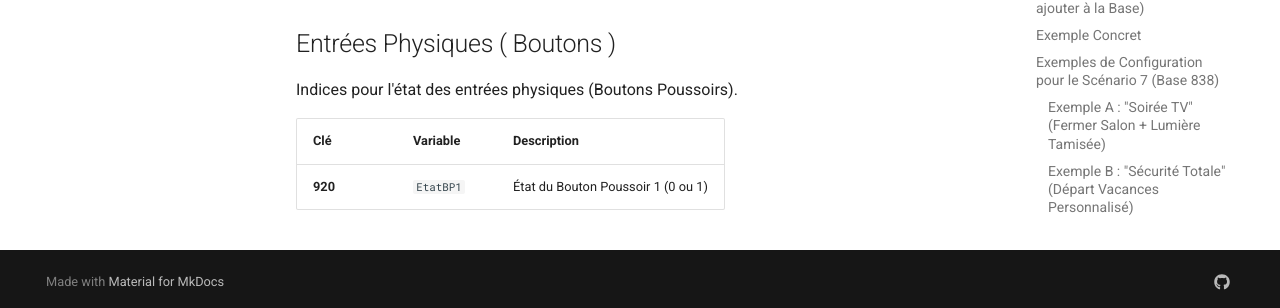
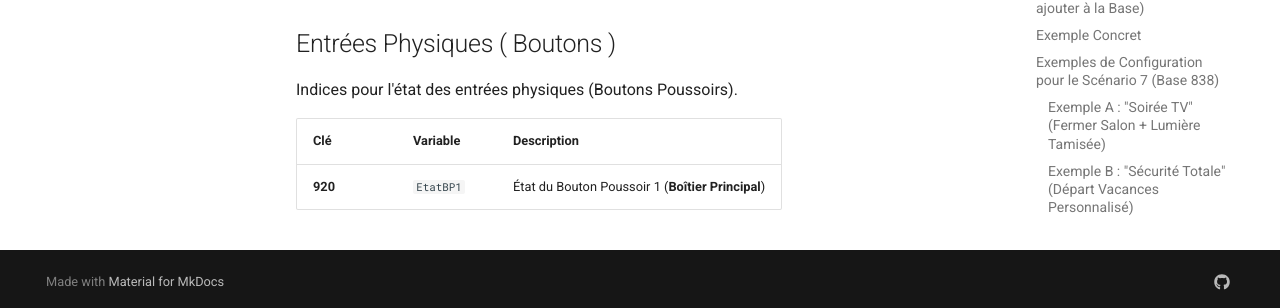
Before and after one commit to essensys-hub/essensys-raspberry-install, an MkDocs documentation site: the page built from docs/maintenance/debug.md, in a window 1280 px wide and 900 px high, scrolled down 18984 px. Shown: the part 586-894 px from the top of the window. Built offline with MkDocs 1.6.1 and Material for MkDocs 9.7.7, drawn with Linux system fonts in a browser that asks for light colours; comment, search, counter and statistics services are not loaded; the version menu is left out.

Commit message:
Refine Key 920 docs: Specify 'Boîtier Principal'

```diff
--- a/docs/maintenance/debug.md
+++ b/docs/maintenance/debug.md
@@ -544,4 +544,4 @@ Indices pour l'état des entrées physiques (Boutons Poussoirs).
 
 | Clé | Variable | Description |
 | :--- | :--- | :--- |
-| **920** | `EtatBP1` | État du Bouton Poussoir 1 (0 ou 1) |
+| **920** | `EtatBP1` | État du Bouton Poussoir 1 (**Boîtier Principal**) |
```
